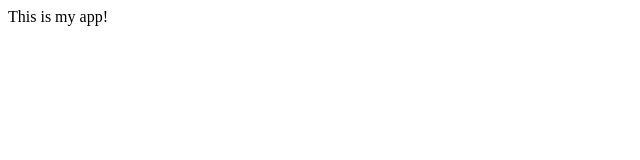
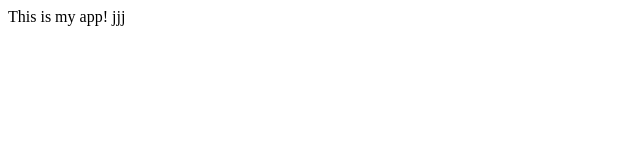
Before and after one commit to neetika-bhargava/myappsample, a plain HTML site: page index.html in a window 1280 px wide. Shown: the full height of the page, 0-640 px from the left. Drawn offline with Linux system fonts and the light colour scheme.

Commit message:
Update index.html

```diff
--- a/index.html
+++ b/index.html
@@ -5,7 +5,7 @@
         </title>
     </head>
 <body>
-    This is my app!
+    This is my app! jjj
 </body>
 
 </html>
```
